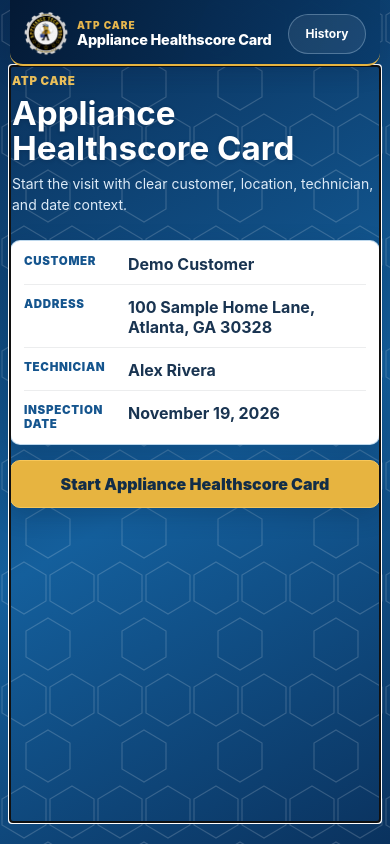
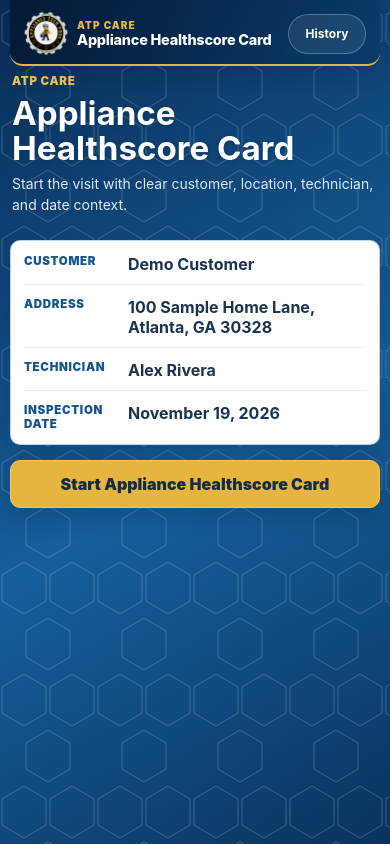
Before and after one commit to elishakudrin/atp-care-health-scorecard-prototype, a plain HTML site: page index.html in a window 390 px wide. Drawn offline with Linux system fonts and the light colour scheme.

Commit message:
Remove iPhone main-content focus frame without changing control focus styles

```diff
--- a/styles.css
+++ b/styles.css
@@ -1374,3 +1374,15 @@ button:focus-visible,.file-label:focus-within {outline:3px solid var(--gold);out
   .app-header #historyButton { min-width: 70px; padding: 8px 10px; font-size: 11px; }
   .screen-head h2 { font-size: clamp(25px, 7vw, 30px); }
 }
+
+
+/* Suppress browser outline on programmatically focused page landmark only. */
+/* #app is programmatically focused after each step for accessibility.
+   The browser's default focus ring surrounds the entire main region,
+   creating the unwanted blue rectangle visible on iPhones.
+   Keep all focus styles for actual interactive controls. */
+#app:focus,
+#app:focus-visible {
+  outline: none;
+  box-shadow: none;
+}
```
